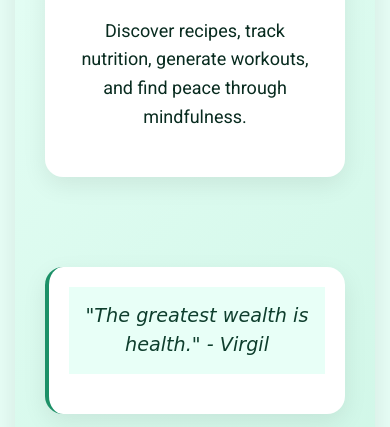
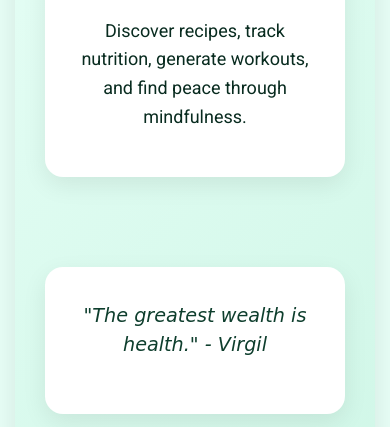
Before and after one commit to IsuriAngelica/GreenBiteWebsite, a plain HTML site: page index.html in a window 390 px wide. Shown: the part 417-844 px from the top of the page. Drawn offline with Linux system fonts and the light colour scheme; a web font is replaced by a local one.

Commit message:
very small commit

```diff
--- a/Homepage/styling/style.css
+++ b/Homepage/styling/style.css
@@ -154,7 +154,6 @@ body {
 }
 
 .top-bar {
-    background-color: rgb(232, 255, 247);
     margin-bottom: 20px;
     align-items: center;
 }
@@ -520,7 +519,6 @@ nav li a {
         padding: 20px;
         border-radius: 18px;
         box-shadow: 0 8px 25px rgba(0, 0, 0, 0.08);
-        border-left: 4px solid rgb(28, 144, 103);
     }
 
     #quote-text {
```
Also changed, not shown: index.html (+0 -1 lines).
